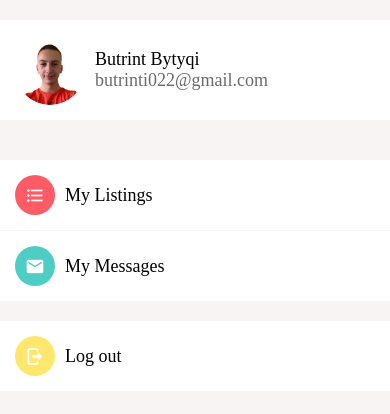
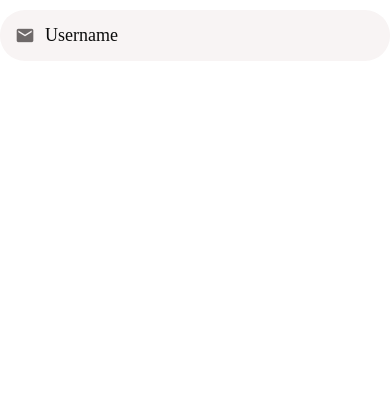
Before and after one commit to butrintbytyqi/Marketplace-App, a React Native app: screen /Register in a window 390 px wide. Shown: the top 414 px of the page. Built offline with nearby package versions, Linux system fonts and the light colour scheme.

Commit message:
Buildind beautiful inputs

```diff
--- a/App.js
+++ b/App.js
@@ -1,13 +1,14 @@
-import MessagesScreen from "./app/screens/MessagesScreen";
-import ViewImageScreen from "./app/screens/ViewImageScreen";
+import React, { useState } from "react";
+import { Text, TextInput } from "react-native";
 import Screen from "./app/components/Screen";
-import Icon from "./app/components/Icon";
-import ListItem from "./app/components/ListItem";
-import iconSet from "@expo/vector-icons/build/Fontisto";
-import AccountScreen from "./app/screens/AccountScreen";
+import AppTextInput from "./app/components/AppTextInput";
 
 export default function App() {
+  const [firstName, setFirstName] = useState("");
+
   return (
-    <AccountScreen />
-    );
+    <Screen>
+      <AppTextInput placeholder="Username" icon="email"/>
+    </Screen>
+  );
 }
--- /dev/null
+++ b/app/components/AppTextInput.js
@@ -0,0 +1,41 @@
+import React from "react";
+import { Platform, StyleSheet, TextInput, View } from "react-native";
+import { MaterialCommunityIcons } from "@expo/vector-icons";
+import colors from "../config/colors";
+
+function AppTextInput({ icon, ...otherProps }) {
+  return (
+    <View style={styles.container}>
+      {icon && (
+        <MaterialCommunityIcons
+          name={icon}
+          size={20}
+          color={colors.medium}
+          style={styles.icon}
+        />
+      )}
+      <TextInput style={styles.textInput} {...otherProps} />
+    </View>
+  );
+}
+
+const styles = StyleSheet.create({
+  container: {
+    backgroundColor: colors.light,
+    borderRadius: 25,
+    flexDirection: "row",
+    width: "100%",
+    padding: 15,
+    marginVertical: 10,
+  },
+  icon: {
+    marginRight: 10,
+  },
+  textInput: {
+    color: colors.dark,
+    fontSize: 18,
+    fontFamily: Platform.OS === "android" ? "Roboto" : "Avenir",
+  },
+});
+
+export default AppTextInput;
--- a/app/components/Icon.js
+++ b/app/components/Icon.js
@@ -16,7 +16,7 @@ function Icon({
         borderRadius: size / 2,
         backgroundColor,
         justifyContent: "center",
-        alignItems: 'center',
+        alignItems: "center",
       }}
     >
       <MaterialCommunityIcons name={name} color={iconColor} size={size * 0.5} />
--- a/app/components/ListItem.js
+++ b/app/components/ListItem.js
@@ -24,7 +24,9 @@ function ListItem({
             {image && <Image style={styles.image} source={image} />}
             <View style={styles.detailsContainer}>
               <AppText style={styles.title}>{title}</AppText>
-              {subTitle && <AppText style={styles.subTitle}>{subTitle}</AppText>}
+              {subTitle && (
+                <AppText style={styles.subTitle}>{subTitle}</AppText>
+              )}
             </View>
           </View>
         </TouchableHighlight>
--- a/app/config/colors.js
+++ b/app/config/colors.js
@@ -6,4 +6,5 @@ export default {
   medium: "#6e6969",
   light: "#f8f4f4",
   danger: "#ff5252",
+  dark: "#0c0c0c",
 };
```
Also changed, not shown: 1 other file (tests, documents, lock files or other folders).
